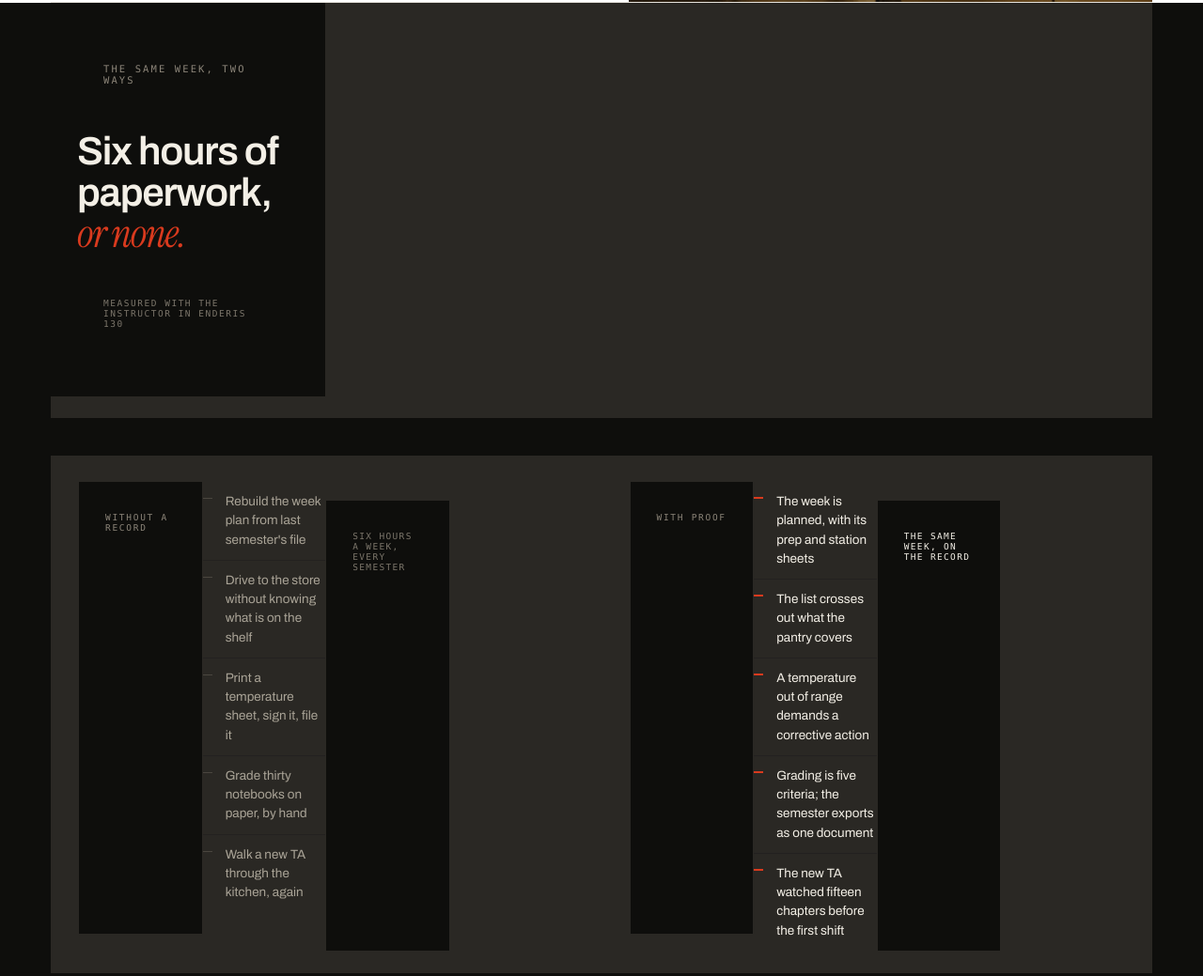
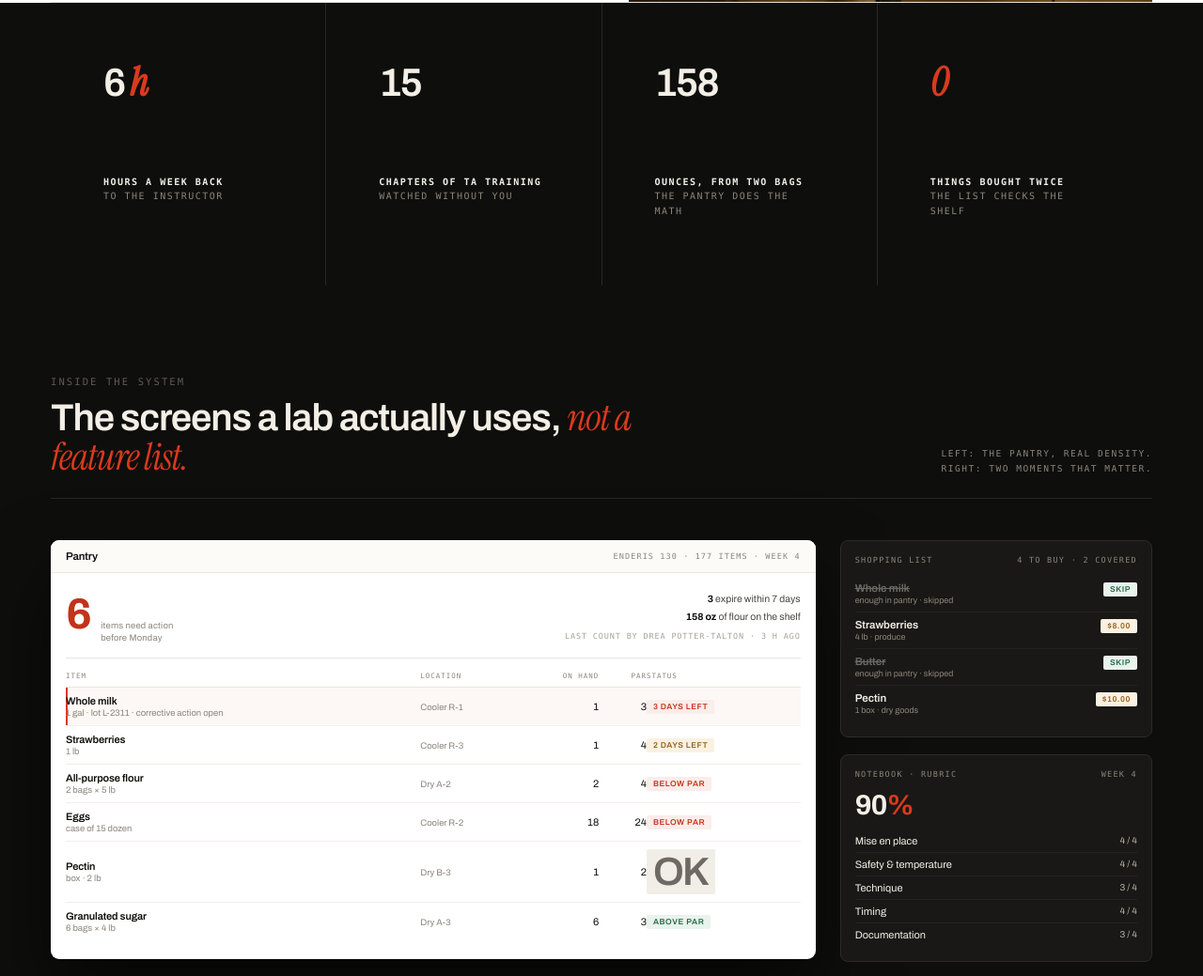
Before and after one commit to gilhdz320-prog/miseledger, a plain HTML site: page index.html in a window 1280 px wide. Shown: the part 634-1673 px from the top of the page at 94% size. Drawn offline with Linux system fonts and the light colour scheme.

Commit message:
landing: restore the four-quadrant band, add deploy readme

```diff
--- a/index.html
+++ b/index.html
@@ -135,21 +135,13 @@
   .head{display:flex;align-items:baseline;justify-content:space-between;gap:20px;border-bottom:1px solid var(--rule);padding-bottom:20px;margin-bottom:34px}
   .head h2{margin:0;font-size:24px;letter-spacing:-.02em;font-weight:600}
   .head span{font-family:var(--mono);font-size:10px;letter-spacing:.16em;text-transform:uppercase;color:var(--grey)}
-  .bandhead{border-bottom:1px solid #2A2824;padding-bottom:22px}
-  .bandnote{margin-top:14px;font-family:var(--mono);font-size:9.5px;letter-spacing:.16em;text-transform:uppercase;color:#7C766B}
-  .bandhead h2{margin:12px 0 0;font-size:clamp(26px,3.4vw,42px);line-height:1.05;letter-spacing:-.03em;font-weight:600;max-width:560px}
-  .bandhead h2 em{font-family:var(--serif);font-style:italic;font-weight:400;color:var(--red)}
-  .compare{display:grid;grid-template-columns:1fr 1fr;gap:1px;background:#2A2824;margin-top:40px}
-  .col{background:var(--ink);padding:28px 30px 24px}
-  .coltag{font-family:var(--mono);font-size:9.5px;letter-spacing:.18em;text-transform:uppercase;color:#8C8579;margin-bottom:18px}
-  .col ul{margin:0;padding:0;list-style:none}
-  .col li{font-size:13.5px;line-height:1.5;color:#A9A396;padding:11px 0 11px 24px;border-bottom:1px solid #232120;position:relative}
-  .col li:last-child{border-bottom:0}
-  .col li::before{content:"";position:absolute;left:0;top:17px;width:10px;height:1px;background:#4A463F}
-  .col.after li{color:#F3EFE6}
-  .col.after li::before{background:var(--red);height:2px;top:16px}
-  .colfoot{margin-top:20px;font-family:var(--mono);font-size:9.5px;letter-spacing:.14em;text-transform:uppercase;color:#7C766B}
-  .col.after .colfoot{color:#F3EFE6}
+.band{background:var(--ink);color:#F3EFE6}
+  .band .in{display:grid;grid-template-columns:repeat(4,1fr);gap:1px;background:#2A2824}
+  .band .in div{background:var(--ink);padding:32px 28px 36px}
+  .n{font-size:42px;font-weight:600;letter-spacing:-.04em;line-height:1}
+  .n em{font-family:var(--serif);font-style:italic;color:var(--red)}
+  .nl{margin-top:9px;font-family:var(--mono);font-size:10px;letter-spacing:.15em;text-transform:uppercase;color:#8C8579;line-height:1.55}
+  .nl b{color:#F3EFE6;font-weight:600}
   #walk{background:var(--paper);padding:96px 0 0;border-top:1px solid var(--rule)}
   .walkgrid{display:grid;grid-template-columns:.92fr 1.08fr;gap:64px;align-items:center;min-height:520px}
   .walktxt .step{font-family:var(--mono);font-size:10.5px;letter-spacing:.2em;text-transform:uppercase;color:var(--red)}
@@ -184,8 +176,7 @@
     .pricing{grid-template-columns:1fr;gap:24px}
     .quote{grid-template-columns:1fr;gap:24px}
     .faq .q{grid-template-columns:1fr;gap:8px}
-    .compare{grid-template-columns:1fr}
-    .bandhead{grid-template-columns:1fr}
+    .band .in{grid-template-columns:repeat(2,1fr)}
   }
 </style>
 </head>
@@ -216,39 +207,12 @@
 </div>
 
 <div class="band">
-  <div class="wrap">
-    <div class="bandhead">
-      <div>
-        <div class="kicker" style="color:#8C8579">The same week, two ways</div>
-        <h2>Six hours of paperwork, <em>or none.</em></h2>
-        <div class="bandnote">Measured with the instructor in Enderis 130</div>
-      </div>
-    </div>
-    <div class="compare">
-      <div class="col before">
-        <div class="coltag">Without a record</div>
-        <ul>
-          <li>Rebuild the week plan from last semester's file</li>
-          <li>Drive to the store without knowing what is on the shelf</li>
-          <li>Print a temperature sheet, sign it, file it</li>
-          <li>Grade thirty notebooks on paper, by hand</li>
-          <li>Walk a new TA through the kitchen, again</li>
-        </ul>
-        <div class="colfoot">Six hours a week, every semester</div>
-      </div>
-      <div class="col after">
-        <div class="coltag">With Proof</div>
-        <ul>
-          <li>The week is planned, with its prep and station sheets</li>
-          <li>The list crosses out what the pantry covers</li>
-          <li>A temperature out of range demands a corrective action</li>
-          <li>Grading is five criteria; the semester exports as one document</li>
-          <li>The new TA watched fifteen chapters before the first shift</li>
-        </ul>
-        <div class="colfoot">The same week, on the record</div>
-      </div>
-    </div>
-  </div>
+  <div class="wrap"><div class="in">
+    <div><div class="n">6<em>&nbsp;h</em></div><div class="nl"><b>Hours a week back</b><br>to the instructor</div></div>
+    <div><div class="n">15</div><div class="nl"><b>Chapters of TA training</b><br>watched without you</div></div>
+    <div><div class="n">158</div><div class="nl"><b>Ounces, from two bags</b><br>the pantry does the math</div></div>
+    <div><div class="n"><em>0</em></div><div class="nl"><b>Things bought twice</b><br>the list checks the shelf</div></div>
+  </div></div>
 </div>
 
 <div class="inside" id="system">
```
Also changed, not shown: 1 other file.
